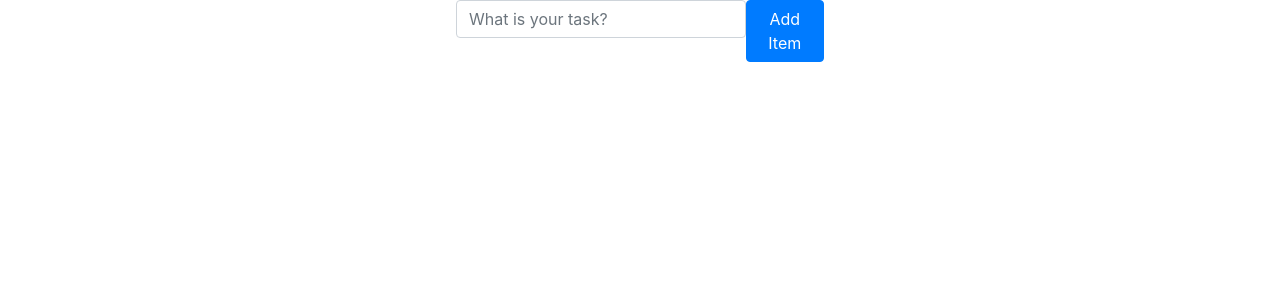
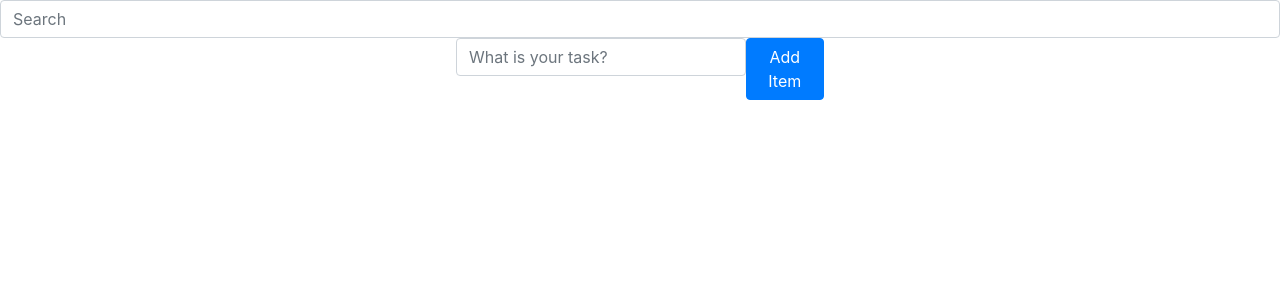
Before and after one commit to supercoder123/react-todo, a React (Create React App) app: page / in a window 1280 px wide. Shown: the top 300 px of the page. Built offline with nearby package versions, Linux system fonts and the light colour scheme; the HTML template or start-up script is replaced by a standard one.

Commit message:
Finished filter function

```diff
--- a/src/App.js
+++ b/src/App.js
@@ -3,28 +3,42 @@ import Form from "./components/Form";
 import ListItems from "./components/ListItems";
 import "./App.css";
 
-let id = 0;
-
 class App extends Component {
   constructor(props) {
     super(props);
     this.state = {
-      items: []
+      item: {
+        id: 0,
+        text: ""
+      },
+      items: [],
+      filteredList: []
     };
+    this.id = 0;
+    this.query = "";
     this.addItem = this.addItem.bind(this);
     this.removeItem = this.removeItem.bind(this);
+    this.handleChange = this.handleChange.bind(this);
   }
 
   addItem(item) {
     if (!!item) {
-      let todoItem = {
-        id: id++,
-        text: item
-      };
-      this.state.items.push(todoItem);
-      this.setState({
-        items: this.state.items
-      });
+      console.log("additem", item);
+      this.setState(
+        {
+          item: {
+            id: this.id++,
+            text: item
+          }
+        },
+        function() {
+          this.state.items.push(this.state.item);
+          this.setState({
+            items: this.state.items
+          });
+        }
+      );
+      console.log(this.id);
     }
   }
 
@@ -34,16 +48,32 @@ class App extends Component {
     this.setState({
       items: filteredArray
     });
+    this.id--;
+  }
+
+  handleChange(e) {
+    this.query = e.target.value;
+    let searchList = this.state.items;
+    let ff = searchList.filter(x => {
+      return x.text.includes(this.query);
+    });
+
+    this.setState({
+      filteredList: ff
+    });
+
+    // console.log("prevstate", this.state.items);
+    // console.log("change");
   }
 
   render() {
     return (
       <div>
-        <Form addItem={this.addItem} />
+        <Form addItem={this.addItem} handleChange={this.handleChange} />
         <ListItems
-          items={this.state.items}
+          items={!this.query ? this.state.items : this.state.filteredList}
           removeItem={this.removeItem}
-          uniqueKey={id}
+          uniqueKey={this.id}
         />
       </div>
     );
--- a/src/components/Form.js
+++ b/src/components/Form.js
@@ -6,6 +6,12 @@ const Form = props => {
   let input;
   return (
     <div className="form">
+      <Input
+        placeholder="Search"
+        onChange={e => {
+          props.handleChange(e);
+        }}
+      />
       <div className="todoDiv">
         <Input
           placeholder="What is your task?"
@@ -20,7 +26,8 @@ const Form = props => {
             props.addItem(input.value);
             console.log(input.value);
             input.value = "";
-          }}>
+          }}
+        >
           Add Item
         </Button>
       </div>
--- a/src/components/ListItems.js
+++ b/src/components/ListItems.js
@@ -3,7 +3,7 @@ import ListItem from "./ListItem";
 
 const ListItems = props => {
   return (
-    <ol>
+    <ol className="form">
       {props.items.map(x => {
         return (
           <ListItem
```
